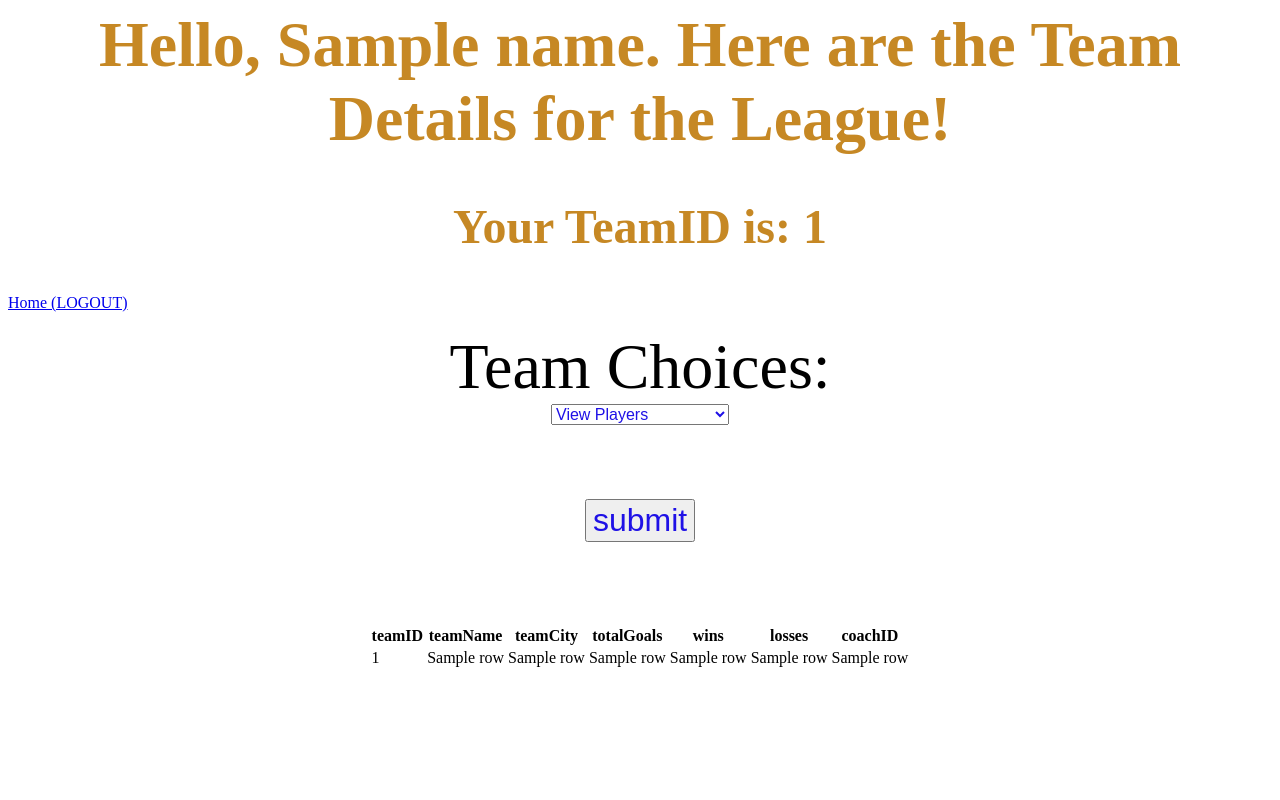
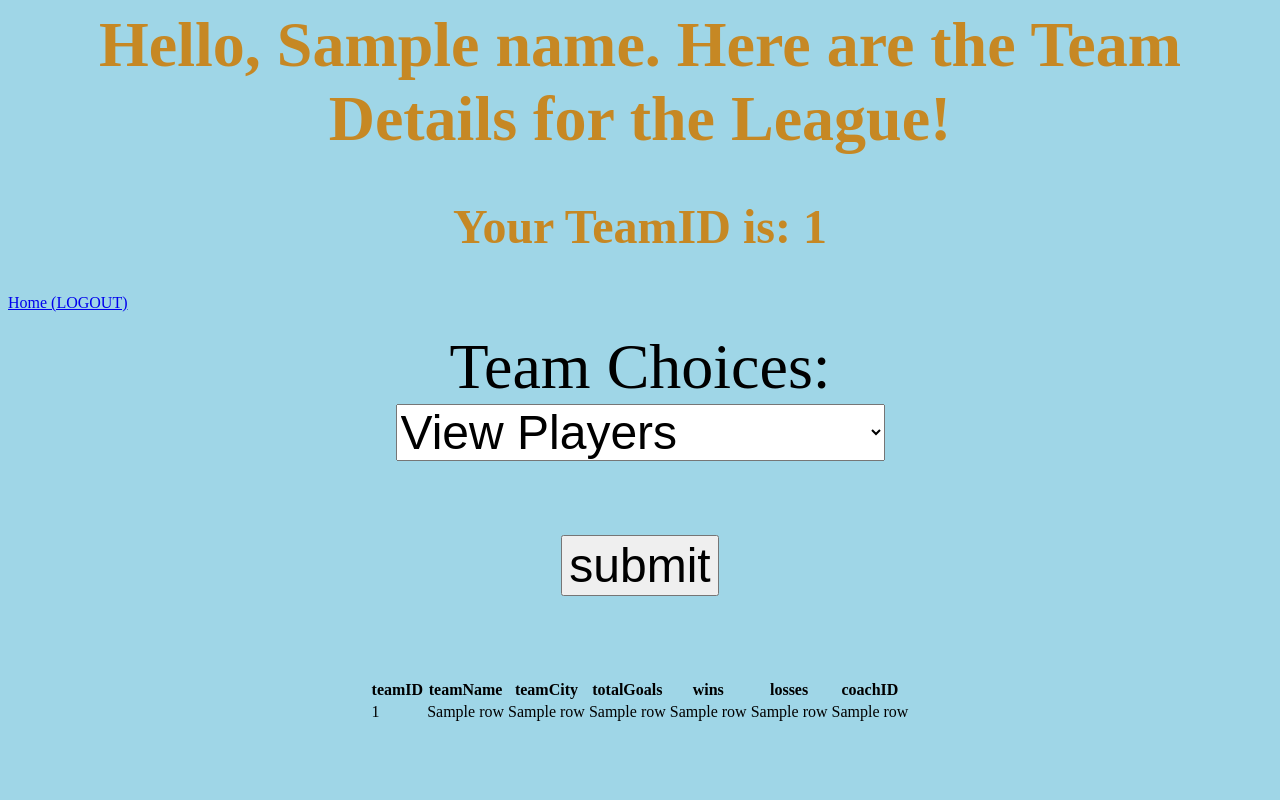
Before and after one commit to everettprussak/SoccerWebsite, a Flask app: template template/teams.html in a window 1280 px wide. Run offline with Flask 3, Linux system fonts and the light colour scheme; the template is opened without the code that fills it: most values are stand-ins (such as "Sample title", 1, 10 or a date in 2020).

Commit message:
Update teams.html

```diff
--- a/template/teams.html
+++ b/template/teams.html
@@ -1,5 +1,7 @@
 <!-- this is the creating of the page -->
 <html>
+  <!-- this is setting the backround color of the page -->
+  <body style="background-color:rgb(159, 214, 231);">
   <!-- this is the title welcoming the team signed in -->
   <center><h1 style="font-size: 4rem; color: #c68824"> Hello, {{name }}. Here are the Team Details for the League! </h1></center>
   <center><h2 style="font-size: 3rem; color: #c68824">Your TeamID is: {{teamID }} </h2></center>
@@ -8,9 +10,10 @@
   <!-- spacing -->
   <br>
   <br>
+  <!-- creates a selection text box-->
   <center><form action = "{{ url_for('teams') }}" style="font-size: 4rem; color: #000000" method = "post">Team Choices:</a>
     <!-- all the options for teams to veiw -->
-    <center><select name="option" id="option" style="font-size: 1rem; color: #1f11e6">
+    <center><select name="option" id="option" style="font-size: 3rem; color: #000000">
       <option value="players">View Players</option>
       <option value="add_player">Add Player</option>
       <option value="games">View Games</option>
@@ -23,7 +26,7 @@
     </select></center>
     <!-- spacing -->
     <br>
-    <center><input style="font-size: 2rem; color: #1f11e6" type="submit" value="submit"></center>
+    <center><input style="font-size: 3rem; color: #000000" type="submit" value="submit"></center>
   </form></center>
   <!-- spacing -->
   <br>
@@ -58,4 +61,5 @@
   <!-- spacing -->
   <br>
   <br>
+</body>
 </html>
```
